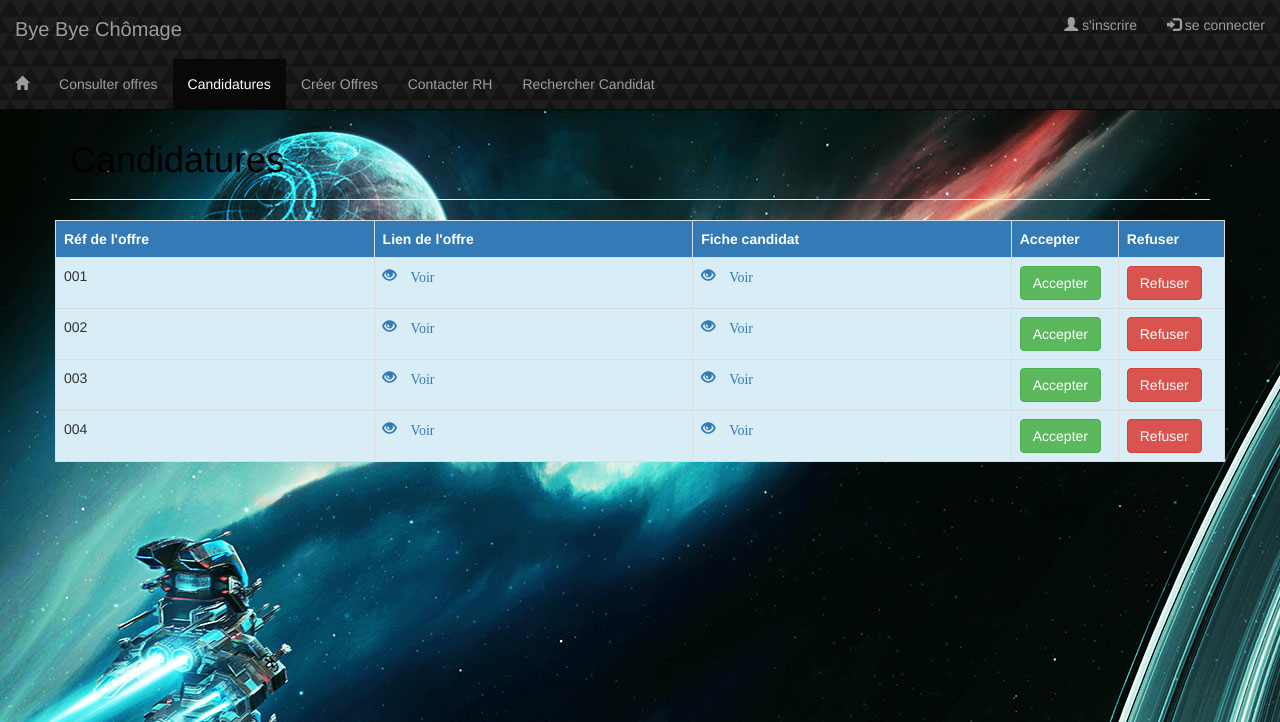
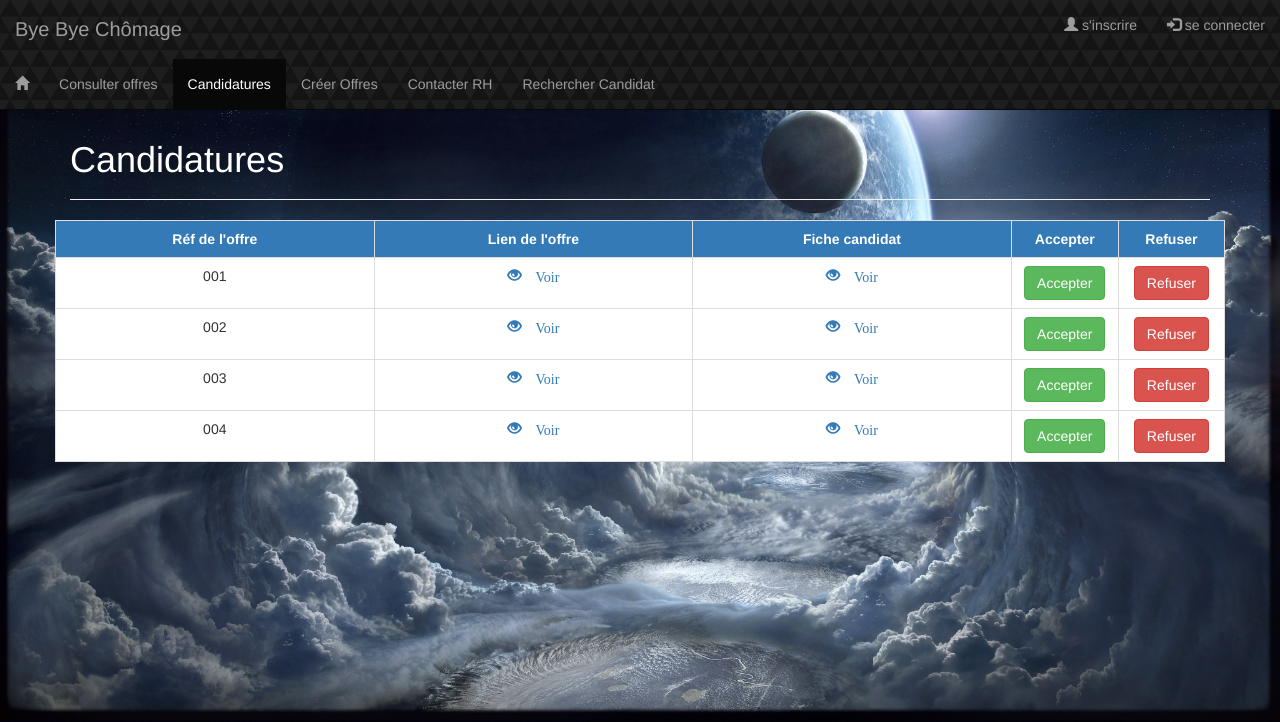
Before and after one commit to projet-web-groupe/projet, a PHP site: page /candidature.html in a window 1280 px wide. Shown: the top 722 px of the page. Run offline with PHP 8.4, Linux system fonts and the light colour scheme.

Commit message:
rendu#06

```diff
--- a/candidature.html
+++ b/candidature.html
@@ -17,18 +17,7 @@
 		{
 			margin-right:0px;
 		}
-		.bg-img {
-			background-image: url("dark-triangles.png");
-			background-repeat: repeat;
-		}
-		body
-		{
-			background-image:url("wp3.jpg");
-		}
-		h1
-		{
-			color:#000000;
-		}
+
 	</style>
 	</head>
 
@@ -97,39 +86,39 @@
 				<div class="table-responsive ">
 					<table class="table table-bordered ">
 						<tr class="bg-primary">
-							<th>Réf de l'offre</th>
-							<th>Lien de l'offre</th>
-							<th>Fiche candidat</th>
-							<th class="col-lg-1 col-md-1 col-sm-1 col-xs-1">Accepter</th>
-							<th class="col-lg-1 col-md-1 col-sm-1 col-xs-1">Refuser</th>
+							<th class="col-lg-1 col-md-1 col-sm-1 col-xs-1 text-center">Réf de l'offre</th>
+							<th class="col-lg-1 col-md-1 col-sm-1 col-xs-1 text-center">Lien de l'offre</th>
+							<th class="col-lg-1 col-md-1 col-sm-1 col-xs-1 text-center">Fiche candidat</th>
+							<th class="col-lg-1 col-md-1 col-sm-1 col-xs-1 text-center" >Accepter</th>
+							<th class="col-lg-1 col-md-1 col-sm-1 col-xs-1 text-center">Refuser</th>
 						</tr>
-						<tr class="info">
-							<td class="col-lg-3 col-md-3 col-sm-3 col-xs-3">001</td>
-							<td class="col-lg-1 col-md-1 col-sm-3 col-xs-3"><a href="postuler.html"><span class="glyphicon glyphicon-eye-open"> Voir</span></a></td>
-							<td class="col-lg-1 col-md-1 col-sm-3 col-xs-3"><a href="inscription.html"><span class="glyphicon glyphicon-eye-open"> Voir</span></a></td>
-							<td class="col-lg-1 col-md-1 col-sm-1 col-xs-1"><button type="button" class="btn btn-success">Accepter</button></td>
-							<td class="col-lg-1 col-md-1 col-sm-1 col-xs-1"><button type="button" class="btn btn-danger">Refuser</button></td>
+						<tr >
+							<td class="col-lg-3 col-md-3 col-sm-3 col-xs-3 text-center">001</td>
+							<td class="col-lg-1 col-md-1 col-sm-3 col-xs-3 text-center"><a href="postuler.html"><span class="glyphicon glyphicon-eye-open"> Voir</span></a></td>
+							<td class="col-lg-1 col-md-1 col-sm-3 col-xs-3 text-center"><a href="inscription.html"><span class="glyphicon glyphicon-eye-open"> Voir</span></a></td>
+							<td class="col-lg-1 col-md-1 col-sm-1 col-xs-1 text-center"><button type="button" class="btn btn-success">Accepter</button></td>
+							<td class="col-lg-1 col-md-1 col-sm-1 col-xs-1 text-center"><button type="button" class="btn btn-danger">Refuser</button></td>
 						</tr>
-						<tr class="info">
-							<td class="col-lg-3 col-md-3 col-sm-3 col-xs-3">002</td>
-							<td class="col-lg-3 col-md-3 col-sm-3 col-xs-3"><a href="postuler.html"><span class="glyphicon glyphicon-eye-open"> Voir</span></a></td>
-							<td class="col-lg-3 col-md-3 col-sm-3 col-xs-3"><a href="inscription.html"><span class="glyphicon glyphicon-eye-open"> Voir</span></a></td>
-							<td class="col-lg-1 col-md-1 col-sm-1 col-xs-1"><button type="button" class="btn btn-success">Accepter</button></td>
-							<td class="col-lg-1 col-md-1 col-sm-1 col-xs-1"><button type="button" class="btn btn-danger">Refuser</button></td>
+						<tr >
+							<td class="col-lg-3 col-md-3 col-sm-3 col-xs-3 text-center">002</td>
+							<td class="col-lg-3 col-md-3 col-sm-3 col-xs-3 text-center"><a href="postuler.html"><span class="glyphicon glyphicon-eye-open"> Voir</span></a></td>
+							<td class="col-lg-3 col-md-3 col-sm-3 col-xs-3 text-center"><a href="inscription.html"><span class="glyphicon glyphicon-eye-open"> Voir</span></a></td>
+							<td class="col-lg-1 col-md-1 col-sm-1 col-xs-1 text-center"><button type="button" class="btn btn-success">Accepter</button></td>
+							<td class="col-lg-1 col-md-1 col-sm-1 col-xs-1 text-center"><button type="button" class="btn btn-danger">Refuser</button></td>
 						</tr>
-						<tr class="info">
-							<td class="col-lg-3 col-md-3 col-sm-3 col-xs-3">003</td>
-							<td class="col-lg-3 col-md-3 col-sm-3 col-xs-3"><a href="postuler.html"><span class="glyphicon glyphicon-eye-open"> Voir</span></a></td>
-							<td class="col-lg-3 col-md-3 col-sm-3 col-xs-3"><a href="inscription.html"><span class="glyphicon glyphicon-eye-open"> Voir</span></a></td>
-							<td class="col-lg-1 col-md-1 col-sm-1 col-xs-1"><button type="button" class="btn btn-success">Accepter</button></td>
-							<td class="col-lg-1 col-md-1 col-sm-1 col-xs-1"><button type="button" class="btn btn-danger">Refuser</button></td>
+						<tr >
+							<td class="col-lg-3 col-md-3 col-sm-3 col-xs-3 text-center">003</td>
+							<td class="col-lg-3 col-md-3 col-sm-3 col-xs-3 text-center"><a href="postuler.html"><span class="glyphicon glyphicon-eye-open"> Voir</span></a></td>
+							<td class="col-lg-3 col-md-3 col-sm-3 col-xs-3 text-center"><a href="inscription.html"><span class="glyphicon glyphicon-eye-open"> Voir</span></a></td>
+							<td class="col-lg-1 col-md-1 col-sm-1 col-xs-1 text-center"><button type="button" class="btn btn-success">Accepter</button></td>
+							<td class="col-lg-1 col-md-1 col-sm-1 col-xs-1 text-center"><button type="button" class="btn btn-danger">Refuser</button></td>
 						</tr>
-						<tr class="info">
-							<td class="col-lg-3 col-md-3 col-sm-3 col-xs-3">004</td>
-							<td class="col-lg-3 col-md-3 col-sm-3 col-xs-3"><a href="postuler.html"><span class="glyphicon glyphicon-eye-open"> Voir</span></a></td>
-							<td class="col-lg-3 col-md-3 col-sm-3 col-xs-3"><a href="inscription.html"><span class="glyphicon glyphicon-eye-open"> Voir</span></a></td>
-							<td class="col-lg-1 col-md-1 col-sm-1 col-xs-1"><button type="button" class="btn btn-success">Accepter</button></td>
-							<td class="col-lg-1 col-md-1 col-sm-1 col-xs-1"><button type="button" class="btn btn-danger">Refuser</button></td>
+						<tr>
+							<td class="col-lg-3 col-md-3 col-sm-3 col-xs-3 text-center">004</td>
+							<td class="col-lg-3 col-md-3 col-sm-3 col-xs-3 text-center"><a href="postuler.html"><span class="glyphicon glyphicon-eye-open"> Voir</span></a></td>
+							<td class="col-lg-3 col-md-3 col-sm-3 col-xs-3 text-center"><a href="inscription.html"><span class="glyphicon glyphicon-eye-open"> Voir</span></a></td>
+							<td class="col-lg-1 col-md-1 col-sm-1 col-xs-1 text-center"><button type="button" class="btn btn-success">Accepter</button></td>
+							<td class="col-lg-1 col-md-1 col-sm-1 col-xs-1 text-center"><button type="button" class="btn btn-danger">Refuser</button></td>
 						</tr>
 					</table>
 				</div>
--- a/footer.css
+++ b/footer.css
@@ -47,3 +47,26 @@
 .navbar {
 	margin-bottom:0px;
 }
+
+.bg-img {
+			background-image: url("dark-triangles.png");
+			background-repeat: repeat;
+		}
+body
+{
+	background-image:url("wp5.jpg");
+	background-size: 100%;
+	background-attachment: fixed;
+}
+h1
+{
+	color:white;
+}
+h2
+{
+	color:white;
+}
+tr
+{
+	background-color: white;
+}
```
Also changed, not shown: Accueil.html (+1 -12 lines), connexion.html (+2 -12 lines), contacterRH.html (+2 -13 lines), creerOffre.html (+2 -13 lines), historique.html (+2 -12 lines), inscription.html (+1 -12 lines), offres.html (+6 -16 lines), rechercherCandidat.html (+2 -12 lines), wp4.jpg (added), wp5.jpg (added).
